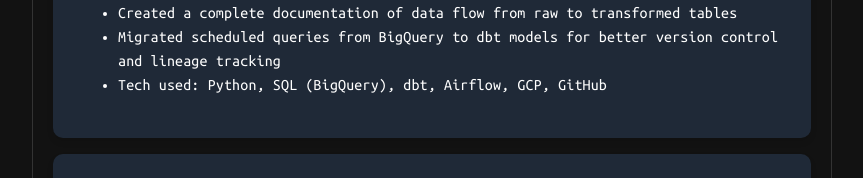
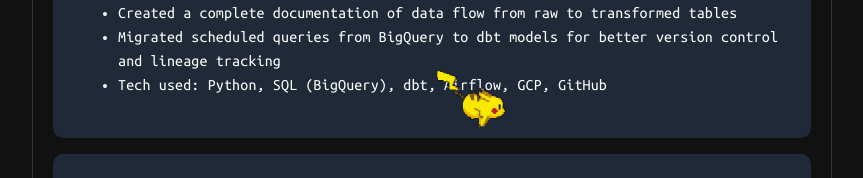
Before and after one commit to kevinesg/portfolio, a React (Vite) app: page /experience in a window 1280 px wide. Shown: the part 330-508 px from the top of the page, without its empty margins (208-1071 px from the left). Built offline with nearby package versions, Linux system fonts and the light colour scheme.

Commit message:
added pikachu

```diff
--- a/src/MainRouter.tsx
+++ b/src/MainRouter.tsx
@@ -12,6 +12,7 @@ import Home from "./pages/Home";
 import Experience from "./pages/Experience";
 import About from "./pages/About";
 import Footer from "./components/Footer";
+import { CursorFollower } from "./components/CursorFollower";
 
 declare global {
   interface Window {
@@ -52,6 +53,7 @@ const MainRouter: React.FC = () => {
       <div className="main-div">
         <CssBaseline />
         <Router>
+          <CursorFollower />
           <Analytics />
           <Navbar darkMode={darkMode} toggleDarkMode={toggleDarkMode} />
           <Routes>
--- /dev/null
+++ b/src/components/CursorFollower.tsx
@@ -0,0 +1,63 @@
+import React, { useEffect, useRef } from "react";
+
+export const CursorFollower: React.FC = () => {
+  // 1. Ref for the latest cursor position
+  const cursorRef = useRef({
+    x: window.innerWidth / 2,
+    y: window.innerHeight / 2,
+  });
+  // 2. Ref for Pikachu's current position
+  const posRef = useRef({
+    x: window.innerWidth / 2,
+    y: window.innerHeight / 2,
+  });
+  const imgRef = useRef<HTMLImageElement>(null);
+  const frameRef = useRef<number>(0);
+
+  useEffect(() => {
+    const onMouseMove = (e: MouseEvent) => {
+      cursorRef.current = { x: e.clientX, y: e.clientY };
+    };
+    window.addEventListener("mousemove", onMouseMove);
+    return () => {
+      window.removeEventListener("mousemove", onMouseMove);
+      if (frameRef.current) cancelAnimationFrame(frameRef.current);
+    };
+  }, []);
+
+  useEffect(() => {
+    const el = imgRef.current;
+    if (!el) return;
+
+    const animate = () => {
+      // 3. Easing toward the updated cursorRef.current
+      posRef.current.x += (cursorRef.current.x - posRef.current.x) * 0.1;
+      posRef.current.y += (cursorRef.current.y - posRef.current.y) * 0.1;
+
+      el.style.transform = `translate(${posRef.current.x}px, ${posRef.current.y}px)`;
+
+      frameRef.current = requestAnimationFrame(animate);
+    };
+
+    // kick off the loop ONCE
+    animate();
+  }, []); // ← no [cursor] here
+
+  return (
+    <img
+      ref={imgRef}
+      src="/assets/files/pikachu-running.gif"
+      alt="Running Pikachu"
+      style={{
+        position: "fixed",
+        top: 0,
+        left: 0,
+        width: "80px",
+        height: "auto",
+        pointerEvents: "none",
+        zIndex: 9999,
+        transform: "translate(-100px, -100px)",
+      }}
+    />
+  );
+};
```
Also changed, not shown: public/assets/files/pikachu-running.gif (added).
